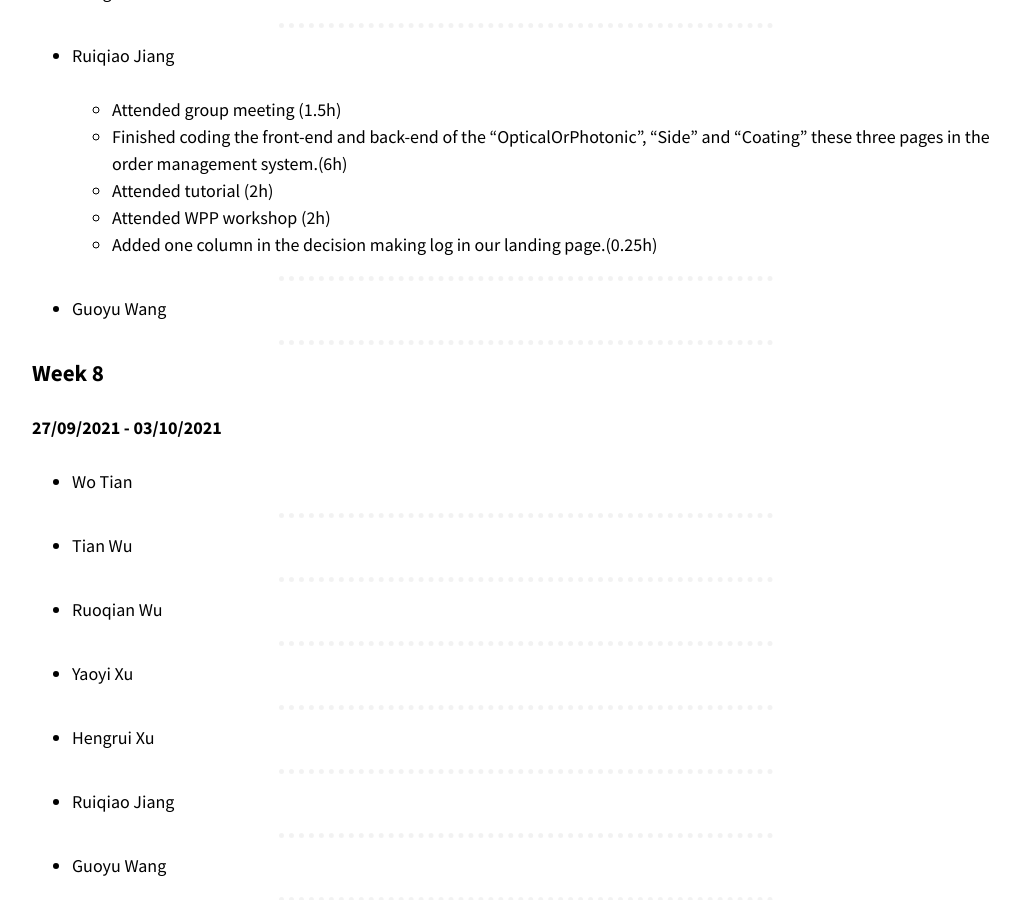
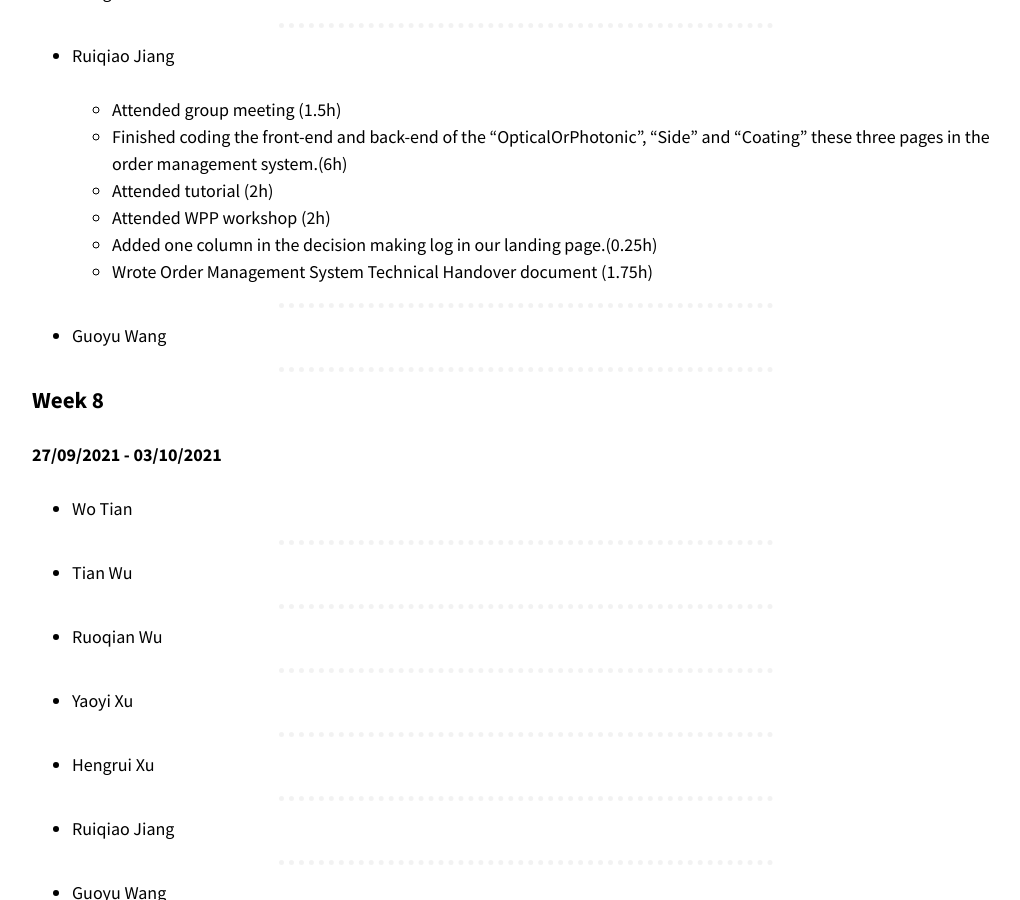
Before and after one commit to optofab/optofab.github.io, a Jekyll site: the page built from work_records.md, in a window 1280 px wide and 900 px high, scrolled down 14671 px. Shown: the whole window, without its empty margins (114-1134 px from the left). Built offline with Jekyll 4.4.1, drawn with Linux system fonts in a browser that asks for light colours; nearby versions of some CDN libraries; emoji names are drawn with the system emoji font.

Commit message:
Update work_records.md

```diff
--- a/work_records.md
+++ b/work_records.md
@@ -606,6 +606,7 @@ _[Don't forget to add hours for each of the work you've done. This line will be
   - Attended tutorial (2h)
   - Attended WPP workshop (2h)
   - Added one column in the decision making log in our landing page.(0.25h)
+  - Wrote Order Management System Technical Handover document (1.75h)
 
 <hr class="hr-dotted">
 
```
